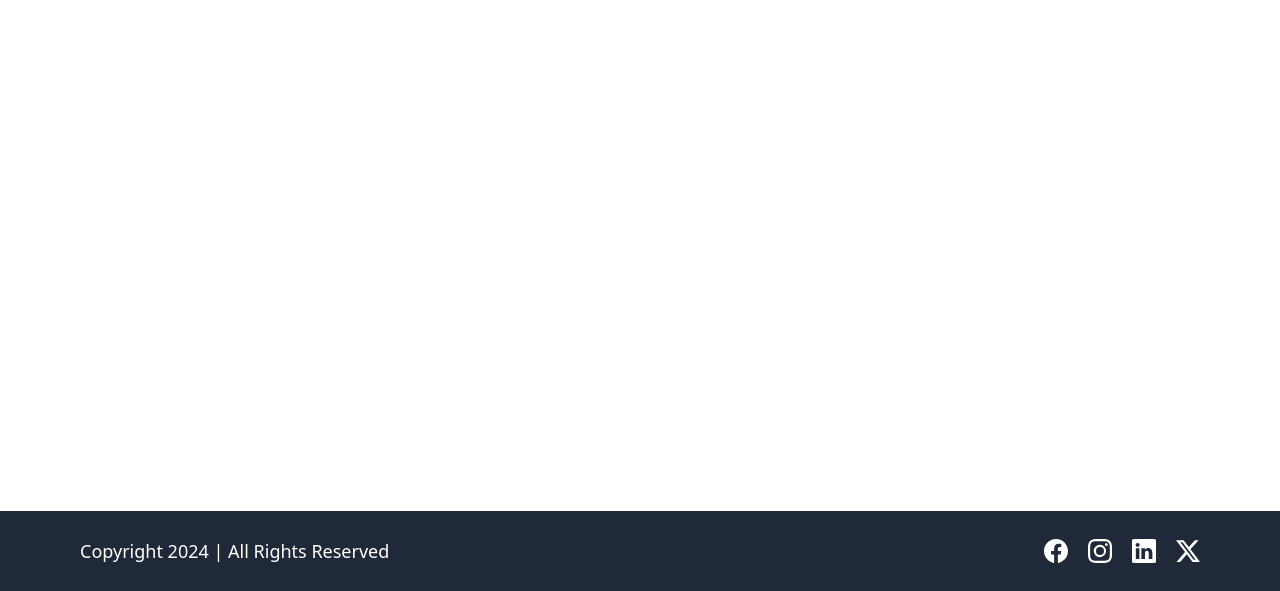
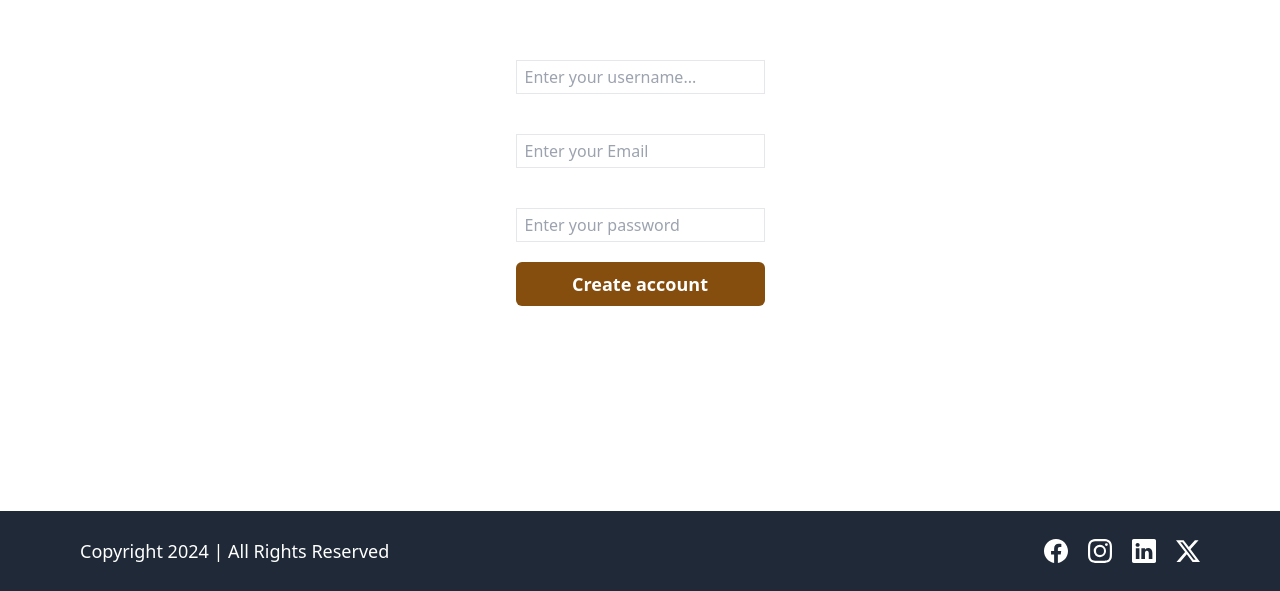
Before and after one commit to therajusah/LMS-Platform, a React (Vite) app in the folder LMS-frontend/: page /signup in a window 1280 px wide. Shown: the part 289-880 px from the top of the page. Built offline with nearby package versions, Linux system fonts and the light colour scheme.

Commit message:
"Update Signup page with new form fields and link to Login page"

```diff
--- a/LMS-frontend/src/pages/Signup.jsx
+++ b/LMS-frontend/src/pages/Signup.jsx
@@ -1,6 +1,6 @@
 import { useState } from "react";
 import { BsPersonCircle } from "react-icons/bs";
-import { useNavigate } from "react-router-dom";
+import { Link, useNavigate } from "react-router-dom";
 
 import HomeLayout from "../layouts/HomeLayout";
 
@@ -9,7 +9,7 @@ const Signup = () => {
 
   const [Signupdetails, setSignupDetails] = useState({
     email: "",
-    fullname: "",
+    fullName: "",
     password: "",
     avator: "",
   });
@@ -40,7 +40,51 @@ const Signup = () => {
             id="image_uploads"
             accept=".jpg .jpeg .png .svg"
           />
-
+          <div className="flex flex-col gap-1">
+            <label htmlFor="fullName" className="font-semibold">
+              Name
+            </label>
+            <input
+              required
+              type="text"
+              name="fullName"
+              className="bg-transparent px-2 py-1 border"
+              placeholder="Enter your username..."
+              id="fullName"
+            />
+          </div>
+          <div className="flex flex-col gap-1">
+            <label htmlFor="email" className="font-semibold">
+             Email
+            </label>
+            <input
+              required
+              type="text"
+              name="email"
+              className="bg-transparent px-2 py-1 border"
+              placeholder="Enter your Email"
+              id="email"
+            />
+          </div>
+          <div className="flex flex-col gap-1">
+            <label htmlFor="password" className="font-semibold">
+              Password
+            </label>
+            <input
+              required
+              type="password"
+              name="password"
+              className="bg-transparent px-2 py-1 border"
+              placeholder="Enter your password"
+              id="password"
+            />
+          </div>
+          <button className="mt-2 bg-yellow-800 hover:bg-yellow-600 transition-all ease-in-out duration-0.3s rounded-md py-2 cursor-pointer font-semibold text-lg">
+            Create account
+          </button>
+          <p className="text-center">
+            Already have an account ? <Link to="/login" className="cursor-pointer text-center">Login</Link>
+          </p>
         </form>
       </div>
     </HomeLayout>
```
